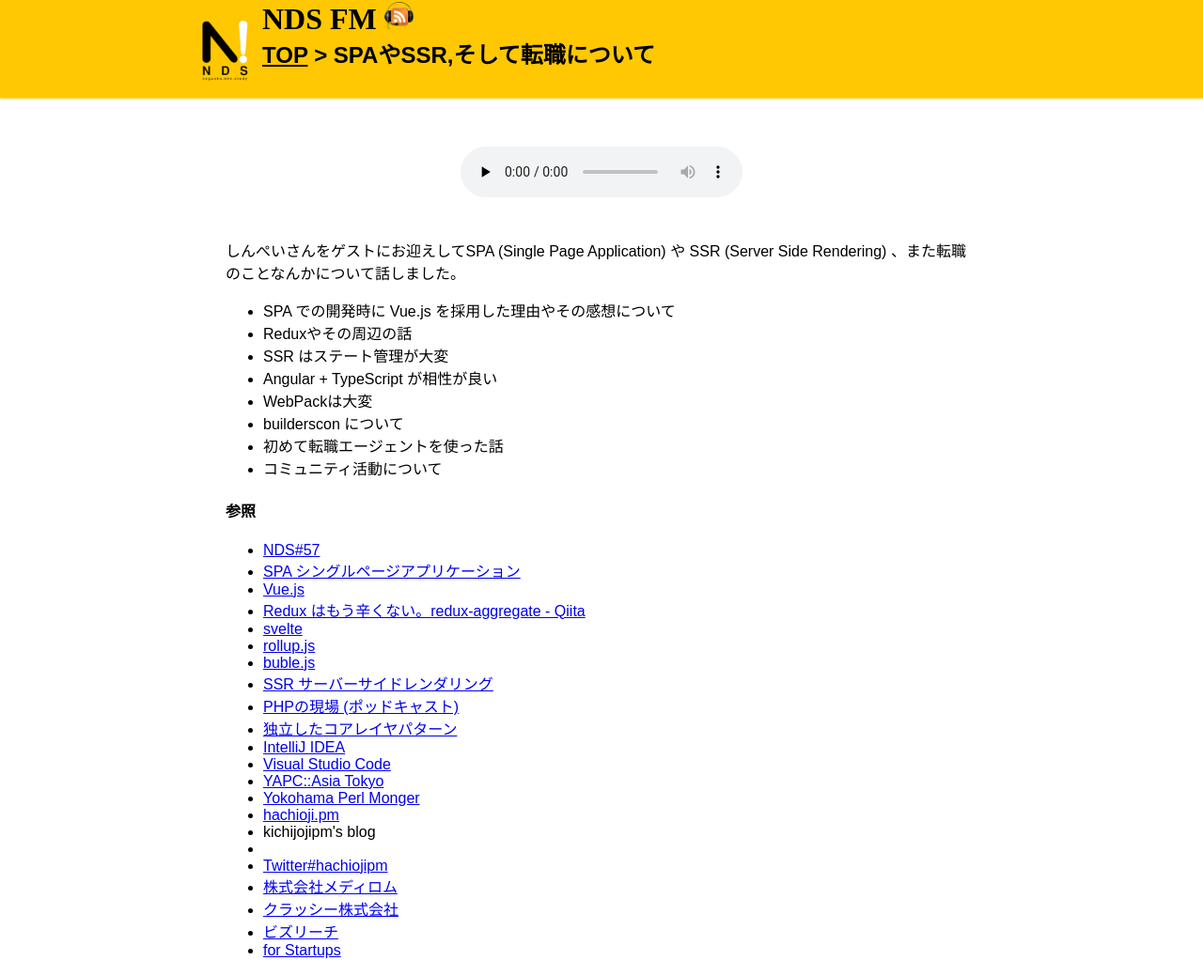
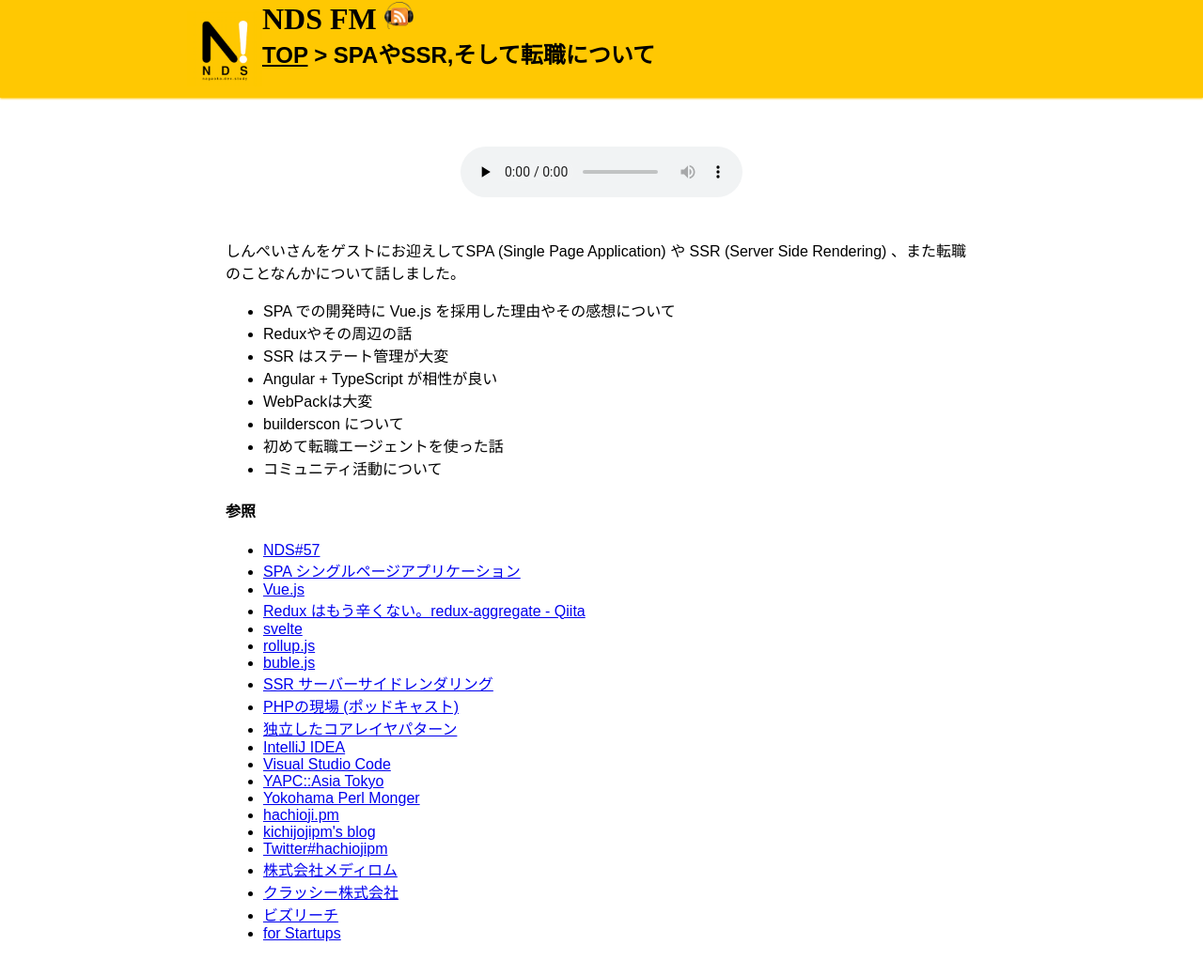
Before and after one commit to NagaokaDevelopersStudy/ndsfm, a Jekyll site: the page built from docs/_posts/2018-08-11-002.md, in a window 1280 px wide. Shown: the whole page at 94% size. Built offline with Jekyll 4.4.1, drawn with Linux system fonts in a browser that asks for light colours; some web fonts are replaced.

Commit message:
fix ndsfm#002

```diff
--- a/docs/_posts/2018-08-11-002.md
+++ b/docs/_posts/2018-08-11-002.md
@@ -42,7 +42,7 @@
   - title: hachioji.pm
     url: http://hachiojipm.org
   - title: kichijojipm's blog
-  - url: https://kichijojipm.hatenablog.com
+    url: https://kichijojipm.hatenablog.com
   - title: Twitter#hachiojipm
     url: https://twitter.com/hashtag/hachiojipm?f=tweets&vertical=default&src=hash
   - title: 株式会社メディロム
```
